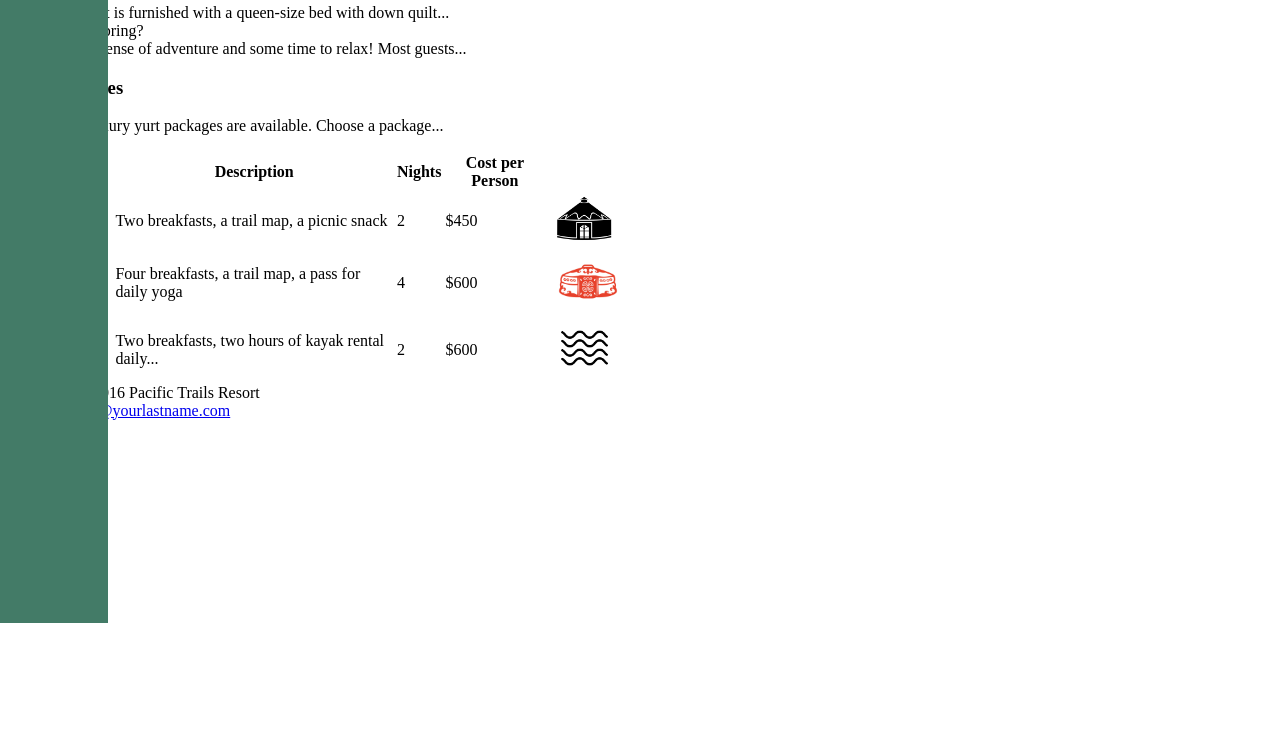
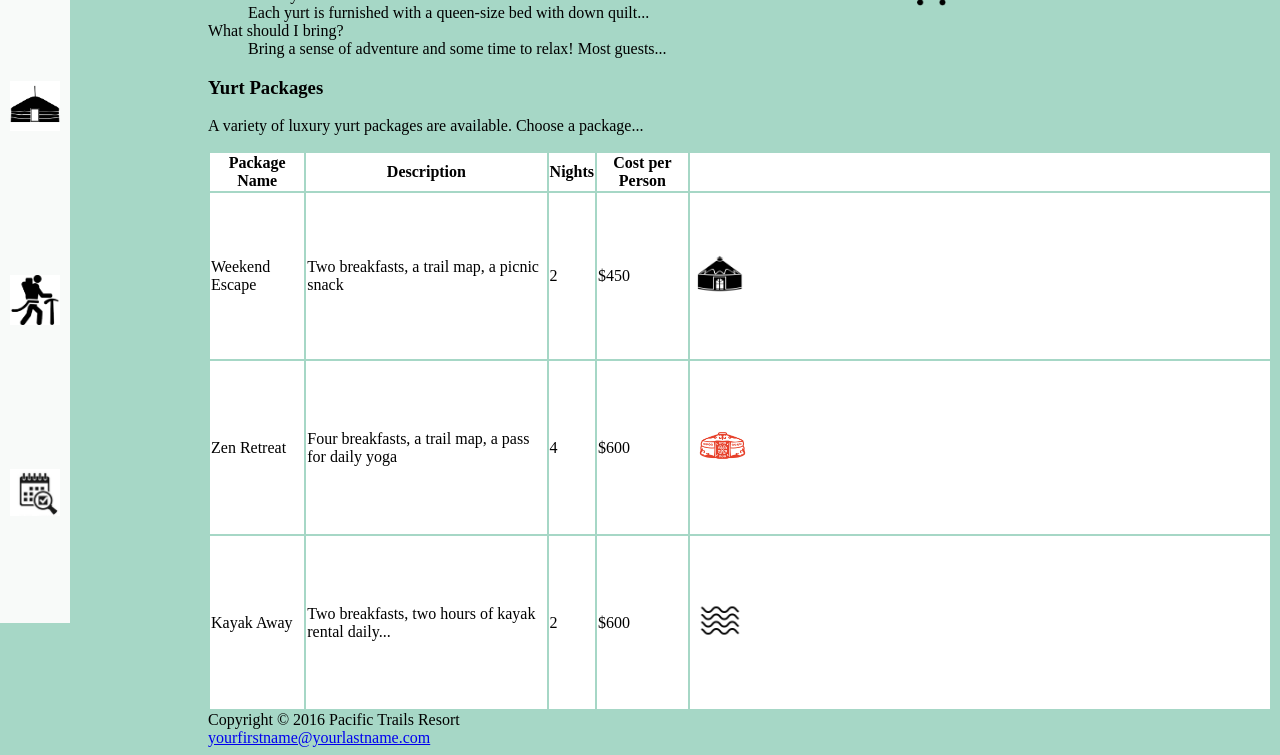
Before and after one commit to Caty1121/ChampainProj_PacificTrailsResort, a plain HTML site: page PacificTrailsResort/yurts.html in a window 1280 px wide. Shown: the part 177-932 px from the top of the page. Before the commit the page ends 800 px from the top, so only its background shows below. Drawn offline with Linux system fonts and the light colour scheme.

Commit message:
Added Icons and pacing in nav bar

```diff
--- a/PacificTrailsResort/pacific.css
+++ b/PacificTrailsResort/pacific.css
@@ -1,7 +1,12 @@
+body {
+  flex: 1;
+  padding-left: 200px !important;
+  background-color: rgb(166, 215, 198);
+}
 .wrapper  {
   display: flex;
 }
-
+/**** Yurt Page Icons *****/
 #cart-container {
     float: right;
     padding-right: 30%;
@@ -30,23 +35,30 @@
 .over {
         border:2px dashed #000
     }
-
+tr {
+      background-color: white;
+  }
+/***** Redundant now, maybe there's another opp to use this technique *******/
 li a[href*=".html"] {
       color:rgb(67, 123, 103);
       font-weight: bold;
       text-decoration: none;
   }
+img {
+  padding-top: 60px;
+  padding-bottom: 60px;
 
+}
+/**** Nav Bar ****/
 #vertical-nav {
     position: fixed;
     top: 0;
     left: 0;
     flex: 0 0 100px;
-    background-color: rgb(67, 123, 103);
+    background-color: rgb(248, 250, 249);
     height: 100%;
     z-index: 1;
 }
-
 #vertical-nav ul {
     list-style: none;
     margin: 0;
@@ -58,7 +70,3 @@ li a[href*=".html"] {
     color: white;
     padding: 10px;
 }
-
-#homehero {
-  flex: 1;
-}
--- a/PacificTrailsResort/yurts.html
+++ b/PacificTrailsResort/yurts.html
@@ -21,13 +21,13 @@
           </div>
         </div>
         <nav id="vertical-nav">
-      <ul>
-        <li><a href="index.html">Home</a></li>
-        <li><a href="yurts.html">Yurts</a></li>
-        <li><a href="activities.html">Activities</a></li>
-        <li><a href="reservations.html">Reservations</a></li>
-      </ul>
-    </nav>
+          <ul>
+            <li><a href="index.html"><img src="img\home-nav.jpg" width="50px"></a></li>
+            <li><a href="yurts.html"><img src="img\yurt-nav.jpg" width="50px"></a></li>
+            <li><a href="activities.html"><img src="img\activities-nav.png" width="50px"></a></li>
+            <li><a href="reservations.html"><img src="img\reservation-nav.jpg" width="50px"></a></li>
+          </ul>
+        </nav>
     <main>
       <section id="yurt-hero">
         <h2>The Yurts at Pacific Trails</h2>
```
Also changed, not shown: PacificTrailsResort/activities.html (+4 -5 lines), PacificTrailsResort/index.html (+4 -4 lines), PacificTrailsResort/reservations.html (+4 -4 lines), PacificTrailsResort/img/activities-nav.png (added), PacificTrailsResort/img/home-nav.jpg (added), PacificTrailsResort/img/reservation-nav.jpg (added), PacificTrailsResort/img/yurt-nav.jpg (added).
